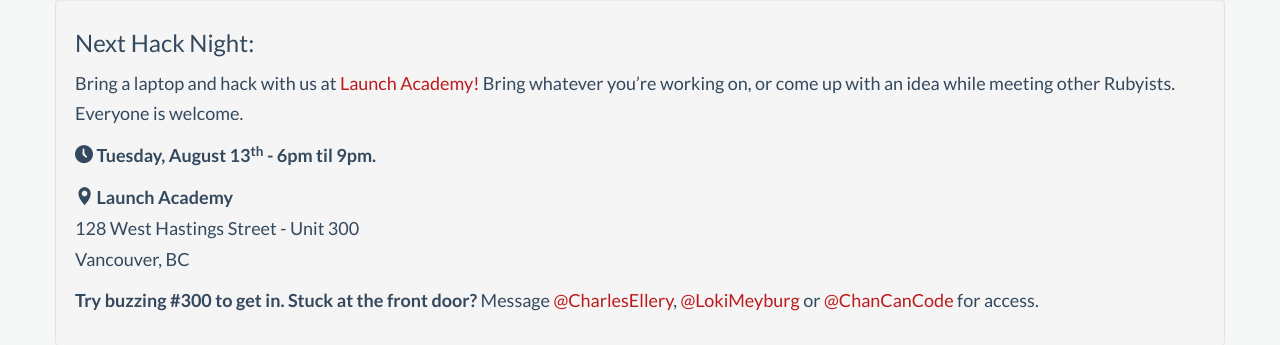
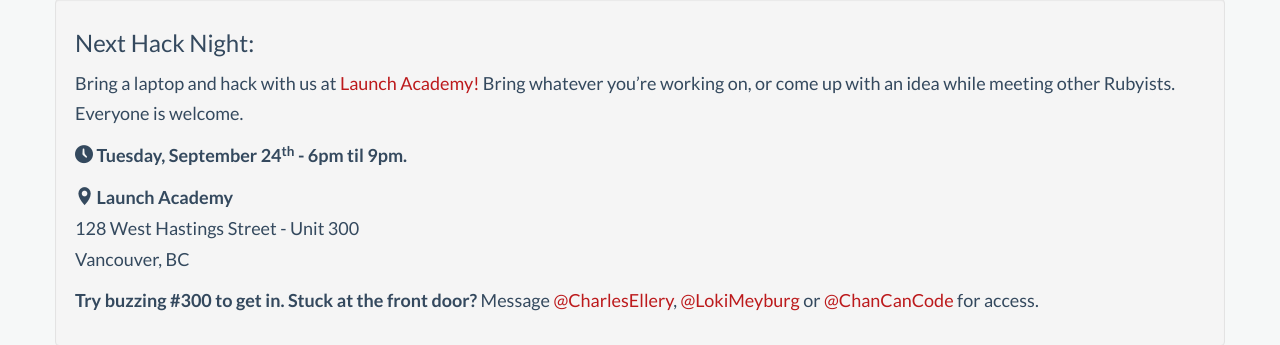
Before and after one commit to vanruby/vanruby.github.io, a Jekyll site: the page built from index.html, in a window 1280 px wide. Shown: the part 822-1167 px from the top of the page. Built offline with Jekyll 4.4.1, drawn with Linux system fonts in a browser that asks for light colours; Markdown is read by kramdown in place of the engine named in the settings; comment, search, counter and statistics services are not loaded.

Commit message:
updated date

```diff
--- a/index.html
+++ b/index.html
@@ -37,7 +37,7 @@ title: "VanRuby - Vancouver Ruby on Rails Group"
         <h6>Next Hack Night:</h6>
         <p>Bring a laptop and hack with us at <a href="http://launchacademy.ca/contact/" target="_blank">Launch Academy!</a> Bring whatever you’re working on, or come up with an idea while meeting other Rubyists. Everyone is welcome.</p>
 
-        <p><span class="fui-time"></span> <strong>Tuesday, August 13<sup>th</sup> - 6pm til 9pm.</strong></p>
+        <p><span class="fui-time"></span> <strong>Tuesday, September 24<sup>th</sup> - 6pm til 9pm.</strong></p>
         <p>
           <span class="fui-location"></span> <strong>Launch Academy</strong> <br />
           128 West Hastings Street - Unit 300<br />
```
